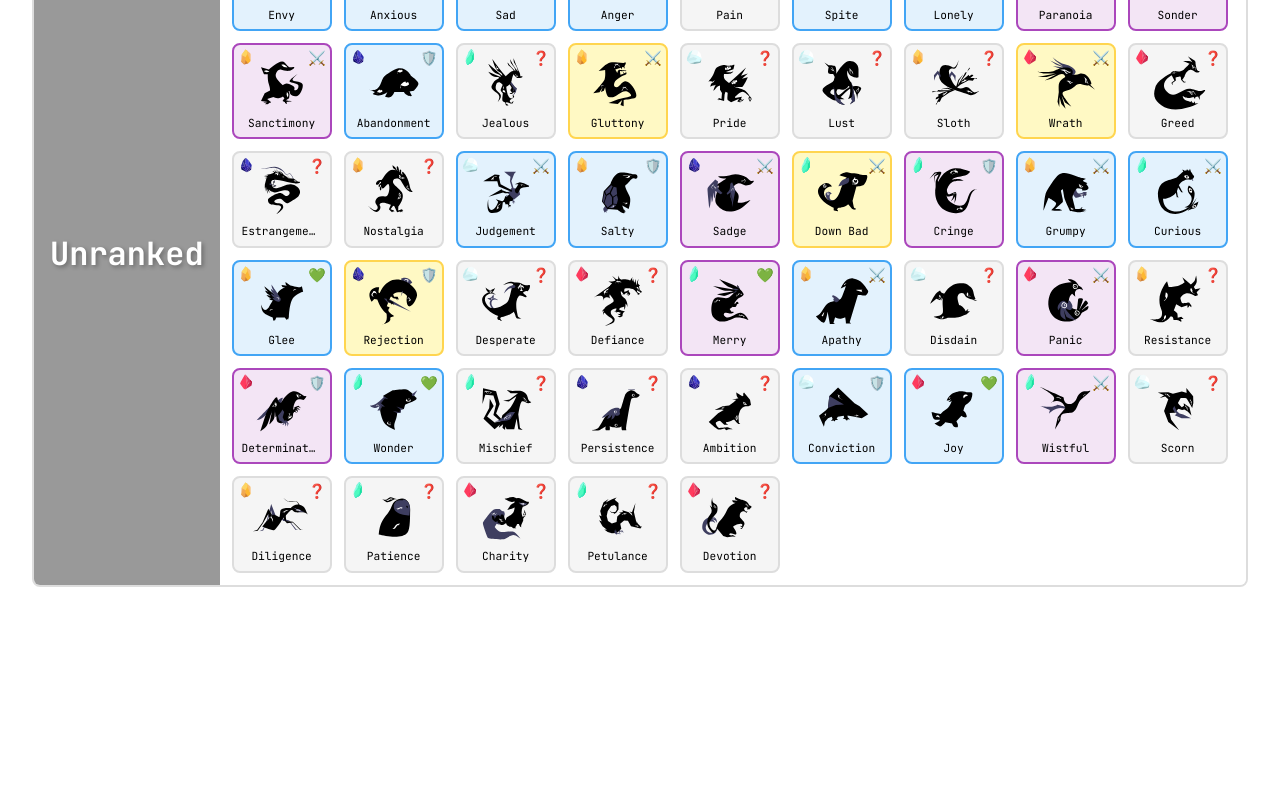
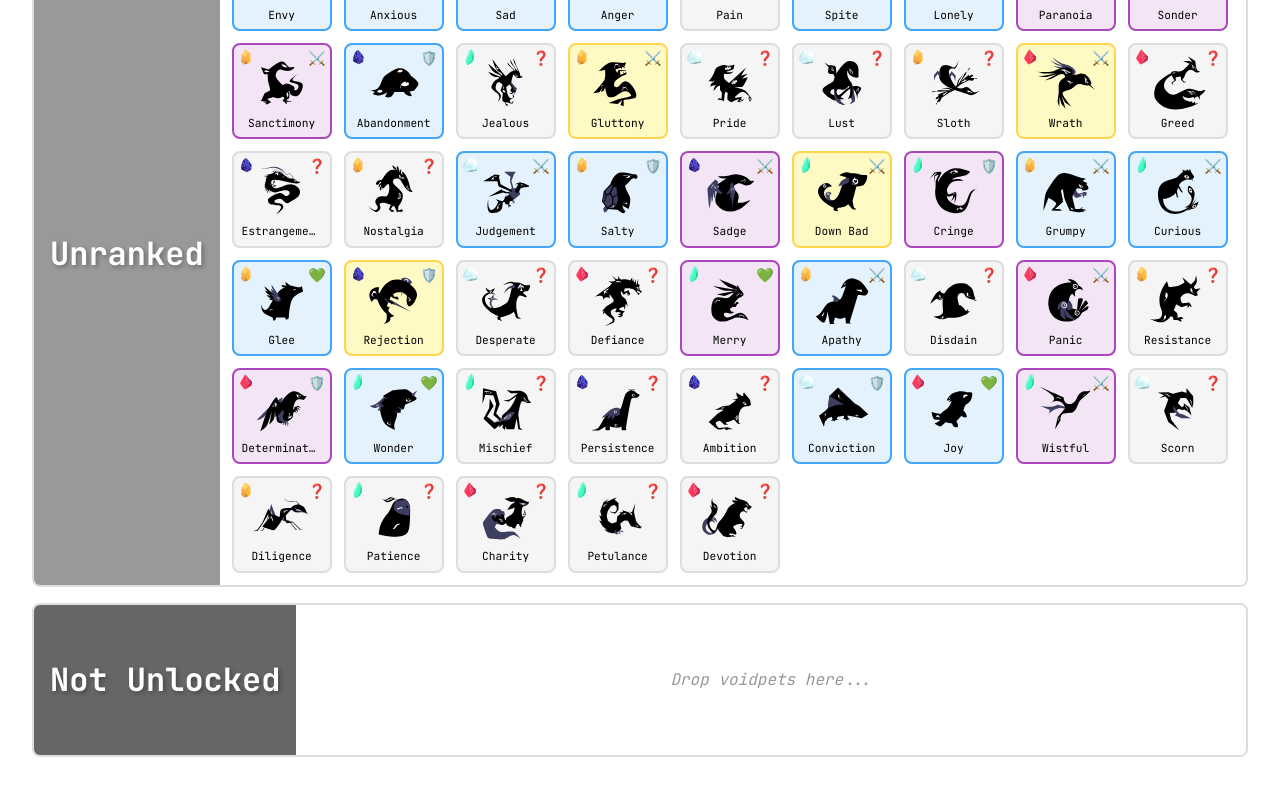
Before and after one commit to NNTin/voidpet, a SvelteKit app: page /tierlist in a window 1280 px wide. Shown: the part 919-1708 px from the top of the page. Before the commit the page ends 1538 px from the top, so only its background shows below. Built offline with nearby package versions, Linux system fonts and the light colour scheme.

Commit message:
added not unlocked row

```diff
--- a/src/routes/tierlist/+page.svelte
+++ b/src/routes/tierlist/+page.svelte
@@ -17,7 +17,8 @@
     A: [],
     B: [],
     C: [],
-    unranked: []
+    unranked: [],
+    notUnlocked: []
   };
 
   // Base62 encoding/decoding
@@ -113,6 +114,16 @@
         }
       });
 
+      // Handle notUnlocked tier from URL
+      if (tierMap['notUnlocked']) {
+        tierLists.notUnlocked = tierMap['notUnlocked']
+          .map(id => voidpets.find(v => v.id === id))
+          .filter(v => v !== undefined) as Voidpet[];
+        tierMap['notUnlocked'].forEach(id => allTieredIds.add(id));
+      } else {
+        tierLists.notUnlocked = [];
+      }
+
       // Put any voidpets not in the URL into unranked
       tierLists.unranked = voidpets.filter(v => !allTieredIds.has(v.id));
     } catch (e) {
@@ -122,9 +133,9 @@
   }
 
   function updateUrl() {
-    // Encode tier structure: SS:id1,id2|S:id3,id4|A:id5|B:|C:
-    // Only encode ranked tiers (ignore unranked)
-    const parts = tiers.map(tier => {
+    // Encode tier structure: SS:id1,id2|S:id3,id4|A:id5|B:|C:|notUnlocked:id6,id7
+    // Include notUnlocked in encoding (ignore unranked)
+    const parts = [...tiers, 'notUnlocked'].map(tier => {
       const ids = tierLists[tier].map(v => v.id).join(',');
       return `${tier}:${ids}`;
     });
@@ -183,7 +194,8 @@
       A: '#ffdd44',
       B: '#88dd44',
       C: '#4488dd',
-      unranked: '#999999'
+      unranked: '#999999',
+      notUnlocked: '#666666'
     };
     return colors[tier] || '#999999';
   }
@@ -310,6 +322,40 @@
         {/each}
       </div>
     </div>
+
+    <div class="tier-row not-unlocked">
+      <div class="tier-label" style="background-color: {getTierColor('notUnlocked')}">
+        Not Unlocked
+      </div>
+      <div
+        class="tier-content"
+        on:dragover={handleDragOver}
+        on:drop={(e) => handleDrop(e, 'notUnlocked')}
+        role="region"
+        aria-label="Not unlocked voidpets"
+      >
+        {#each tierLists.notUnlocked as voidpet}
+          <div
+            class="voidpet-item"
+            style="background-color: {getRarityBackground(voidpet.rarity)}; border-color: {getRarityBorder(voidpet.rarity)};"
+            draggable="true"
+            on:dragstart={(e) => handleDragStart(e, voidpet, 'notUnlocked')}
+            role="button"
+            tabindex="0"
+            aria-label="Drag {voidpet.name}"
+          >
+            {#if getElementIcon(voidpet.element)}
+              <img src={getElementIcon(voidpet.element)} alt={voidpet.element} class="element-icon" />
+            {:else}
+              <span class="element-icon unknown">❓</span>
+            {/if}
+            <span class="class-emoji">{getClassEmoji(voidpet.class)}</span>
+            <img src={voidpet.levels[3]} alt={voidpet.name} class="voidpet-image" />
+            <span class="voidpet-name">{voidpet.name}</span>
+          </div>
+        {/each}
+      </div>
+    </div>
   </div>
 </main>
 
@@ -368,6 +414,11 @@
 
   .tier-row.unranked {
     margin-top: 2rem;
+    min-height: 150px;
+  }
+
+  .tier-row.not-unlocked {
+    margin-top: 0.5rem;
     min-height: 150px;
   }
 
```
